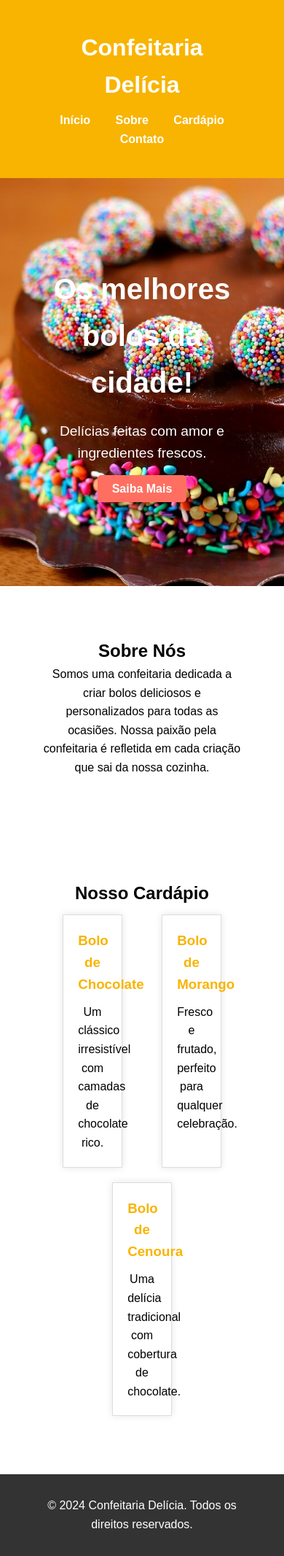
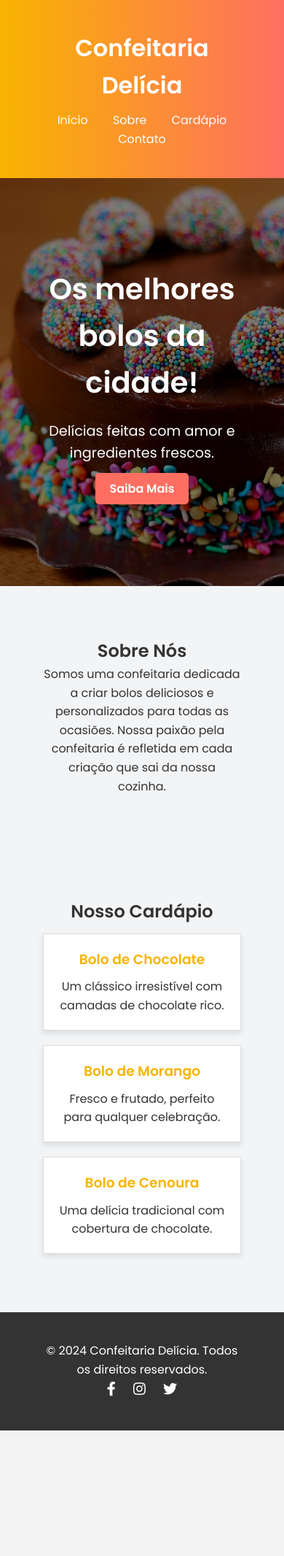
Before and after one commit to gabrielfonsecasenai/confeitaria-sempre-doce, a Flask app: page / in a window 390 px wide. Shown: the whole page at 73% size. After the commit the page ends 1960 px from the top, so only its background shows below. Run offline with Flask 3, Linux system fonts and the light colour scheme.

Commit message:
Add files via upload

```diff
--- a/main.py
+++ b/main.py
@@ -5,6 +5,9 @@ app = Flask(__name__)
 @app.route("/")
 def inicial():
     return render_template("index.html")
+@app.route("/contato")
+def contato():
+    return render_template("contato.html")
 
 if __name__ == '__main__':
     app.run()
--- a/static/css/index.css
+++ b/static/css/index.css
@@ -1,3 +1,5 @@
+@import url('https://fonts.googleapis.com/css2?family=Poppins:wght@300;400;600&display=swap');
+
 * {
     margin: 0;
     padding: 0;
@@ -5,8 +7,10 @@
 }
 
 body {
-    font-family: Arial, sans-serif;
+    font-family: 'Poppins', sans-serif;
     line-height: 1.6;
+    background-color: #f3f4f6;
+    color: #333;
 }
 
 .container {
@@ -16,14 +20,17 @@ body {
 }
 
 header {
-    background-color: #f8b400;
+    background: linear-gradient(90deg, #f8b400, #ff6f61);
     color: #fff;
     padding: 20px 0;
+    box-shadow: 0 4px 8px rgba(0, 0, 0, 0.1);
 }
 
 header h1 {
     text-align: center;
     margin-bottom: 10px;
+    font-size: 2em;
+    font-weight: 600;
 }
 
 nav ul {
@@ -32,14 +39,19 @@ nav ul {
 }
 
 nav ul li {
-    display: inline;
+    display: inline-block;
     margin: 0 15px;
 }
 
 nav ul li a {
     color: #fff;
     text-decoration: none;
-    font-weight: bold;
+    font-weight: 500;
+    transition: color 0.3s;
+}
+
+nav ul li a:hover {
+    color: #333;
 }
 
 .hero {
@@ -47,16 +59,20 @@ nav ul li a {
     color: #fff;
     padding: 100px 0;
     text-align: center;
+    position: relative;
+    box-shadow: inset 0 0 0 1000px rgba(0, 0, 0, 0.5);
 }
 
 .hero h2 {
     margin-bottom: 20px;
     font-size: 2.5em;
+    animation: fadeInDown 1s ease-in-out;
 }
 
 .hero p {
     margin-bottom: 20px;
     font-size: 1.2em;
+    animation: fadeInUp 1s ease-in-out;
 }
 
 .cta-button {
@@ -66,6 +82,11 @@ nav ul li a {
     text-decoration: none;
     font-weight: bold;
     border-radius: 5px;
+    transition: background-color 0.3s;
+}
+
+.cta-button:hover {
+    background-color: #e55d50;
 }
 
 .about,
@@ -85,18 +106,74 @@ nav ul li a {
     border: 1px solid #ddd;
     padding: 20px;
     margin: 10px;
-    width: 30%;
-    box-shadow: 0 0 10px rgba(0,0,0,0.1);
+    width: calc(33.333% - 20px);
+    box-shadow: 0 4px 8px rgba(0,0,0,0.1);
+    transition: transform 0.3s, box-shadow 0.3s;
+}
+
+.menu-item:hover {
+    transform: translateY(-10px);
+    box-shadow: 0 8px 16px rgba(0,0,0,0.2);
 }
 
 .menu-item h3 {
     margin-bottom: 10px;
     color: #f8b400;
+    font-weight: 600;
 }
 
 footer {
     background-color: #333;
     color: #fff;
     text-align: center;
-    padding: 10px 0;
+    padding: 20px 0;
 }
+
+.social-icons a {
+    color: #fff;
+    margin: 0 10px;
+    text-decoration: none;
+    font-size: 1.2em;
+    transition: color 0.3s;
+}
+
+.social-icons a:hover {
+    color: #f8b400;
+}
+
+/* Media Queries */
+@media (max-width: 768px) {
+    .menu-item {
+        width: calc(50% - 20px);
+    }
+}
+
+@media (max-width: 480px) {
+    .menu-item {
+        width: 100%;
+        margin: 10px 0;
+    }
+}
+
+/* Animations */
+@keyframes fadeInDown {
+    from {
+        opacity: 0;
+        transform: translateY(-20px);
+    }
+    to {
+        opacity: 1;
+        transform: translateY(0);
+    }
+}
+
+@keyframes fadeInUp {
+    from {
+        opacity: 0;
+        transform: translateY(20px);
+    }
+    to {
+        opacity: 1;
+        transform: translateY(0);
+    }
+}
--- a/templates/index.html
+++ b/templates/index.html
@@ -5,6 +5,7 @@
     <meta name="viewport" content="width=device-width, initial-scale=1.0">
     <title>Confeitaria Delícia</title>
     <link rel="stylesheet" href="{{ url_for('static', filename='css/index.css') }}">
+    <link rel="stylesheet" href="https://cdnjs.cloudflare.com/ajax/libs/font-awesome/6.0.0-beta3/css/all.min.css">
 </head>
 <body>
     <header>
@@ -15,7 +16,7 @@
                     <li class="nav-button"><a href="#">Início</a></li>
                     <li class="nav-button"><a href="#">Sobre</a></li>
                     <li class="nav-button"><a href="#">Cardápio</a></li>
-                    <li class="nav-button"><a href="#">Contato</a></li>
+                    <li class="nav-button"><a href="contato.html">Contato</a></li>
                 </ul>
             </nav>
         </div>
@@ -59,6 +60,11 @@
     <footer>
         <div class="container">
             <p>&copy; 2024 Confeitaria Delícia. Todos os direitos reservados.</p>
+            <div class="social-icons">
+                <a href="#"><i class="fab fa-facebook-f"></i></a>
+                <a href="#"><i class="fab fa-instagram"></i></a>
+                <a href="#"><i class="fab fa-twitter"></i></a>
+            </div>
         </div>
     </footer>
 </body>
```
Also changed, not shown: templates/contato.html (added, +37 -0 lines).
